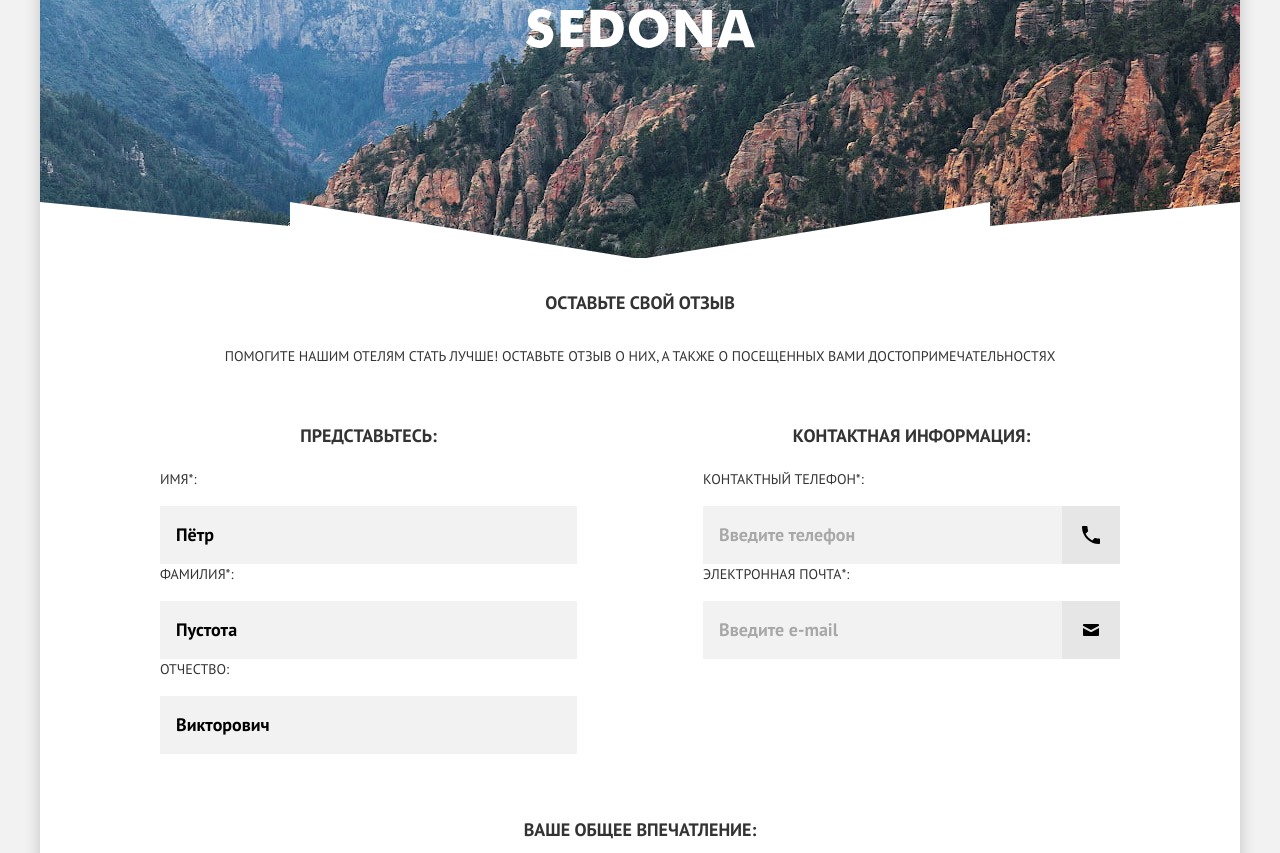
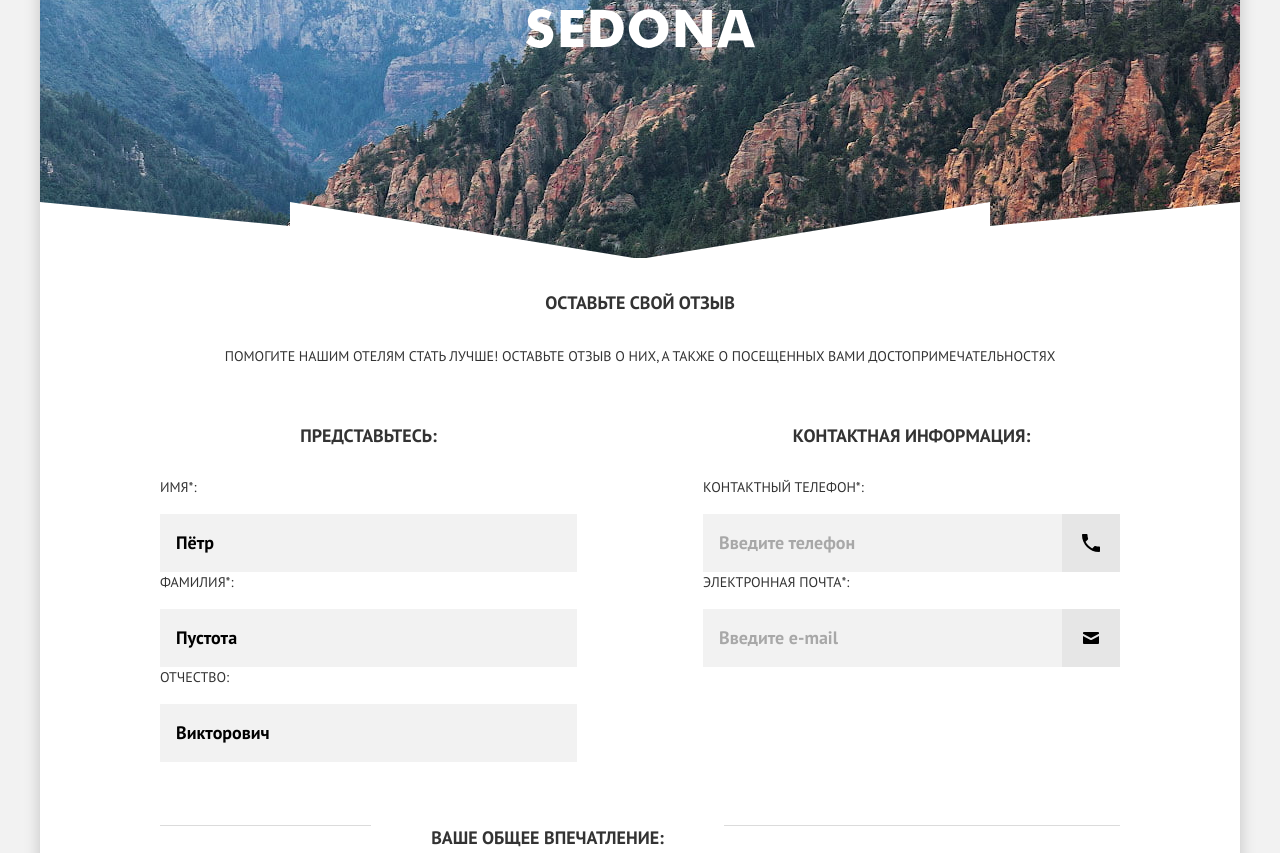
Before and after one commit to htmlacademy-adaptive/635891-sedona-26, a website: page source/form.html in a window 1280 px wide. Shown: the part 99-952 px from the top of the page. Drawn offline with nearby package versions, Linux system fonts and the light colour scheme; files that its build step writes are made by us from their sources.

Commit message:
Добавлены дивайдеры на страницу форм

```diff
--- a/source/form.html
+++ b/source/form.html
@@ -98,7 +98,9 @@
             </div>
 
             <div class="form__group field-group">
-              <h2 class="field-group__title title">Ваше общее впечатление:</h2>
+              <h2 class="field-group__title title title--decorated">
+                <span>Ваше общее впечатление:</span>
+              </h2>
               <ul class="field-group__list field-group__list--radio">
                 <li class="field-group__item">
                   <div class="control">
@@ -128,7 +130,9 @@
             </div>
 
             <div class="form__group field-group">
-              <h2 class="field-group__title title">Посещенные достопримечательности:</h2>
+              <h2 class="field-group__title title title--decorated">
+                <span>Посещенные<br>достопримечательности:</span>
+              </h2>
               <ul class="field-group__list field-group__list--checkbox">
                 <li class="field-group__item">
                   <div class="control">
--- a/source/less/blocks/field-group.less
+++ b/source/less/blocks/field-group.less
@@ -26,6 +26,10 @@
       grid-template-columns: repeat(2, 1fr);
     }
   }
+
+  .field-group__title {
+    margin-bottom: 28px;
+  }
 }
 
 @media (min-width: @desktop-width) {
--- a/source/less/blocks/title.less
+++ b/source/less/blocks/title.less
@@ -10,3 +10,26 @@
   font-size: 21px;
   line-height: 26px;
 }
+
+@media (min-width: @tablet-width) {
+  .title--decorated {
+    position: relative;
+  }
+
+  .title--decorated::before {
+    content: "";
+    position: absolute;
+    height: 1px;
+    width: 100%;
+    background-color: #dbdbdb;
+    top: 50%;
+    left: 0;
+  }
+
+  .title--decorated span {
+    background-color: @white;
+    padding-inline: 60px;
+    position: absolute;
+    left: 22%;
+  }
+}
```
